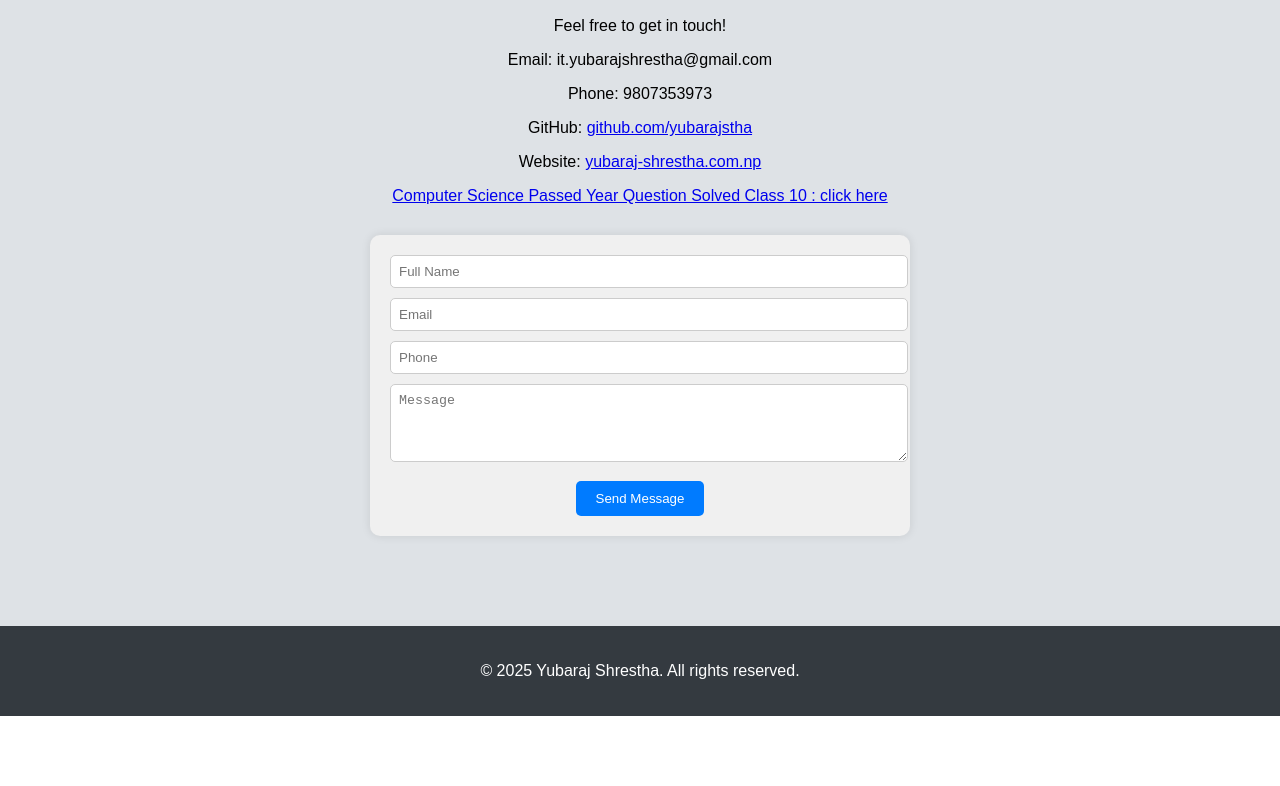
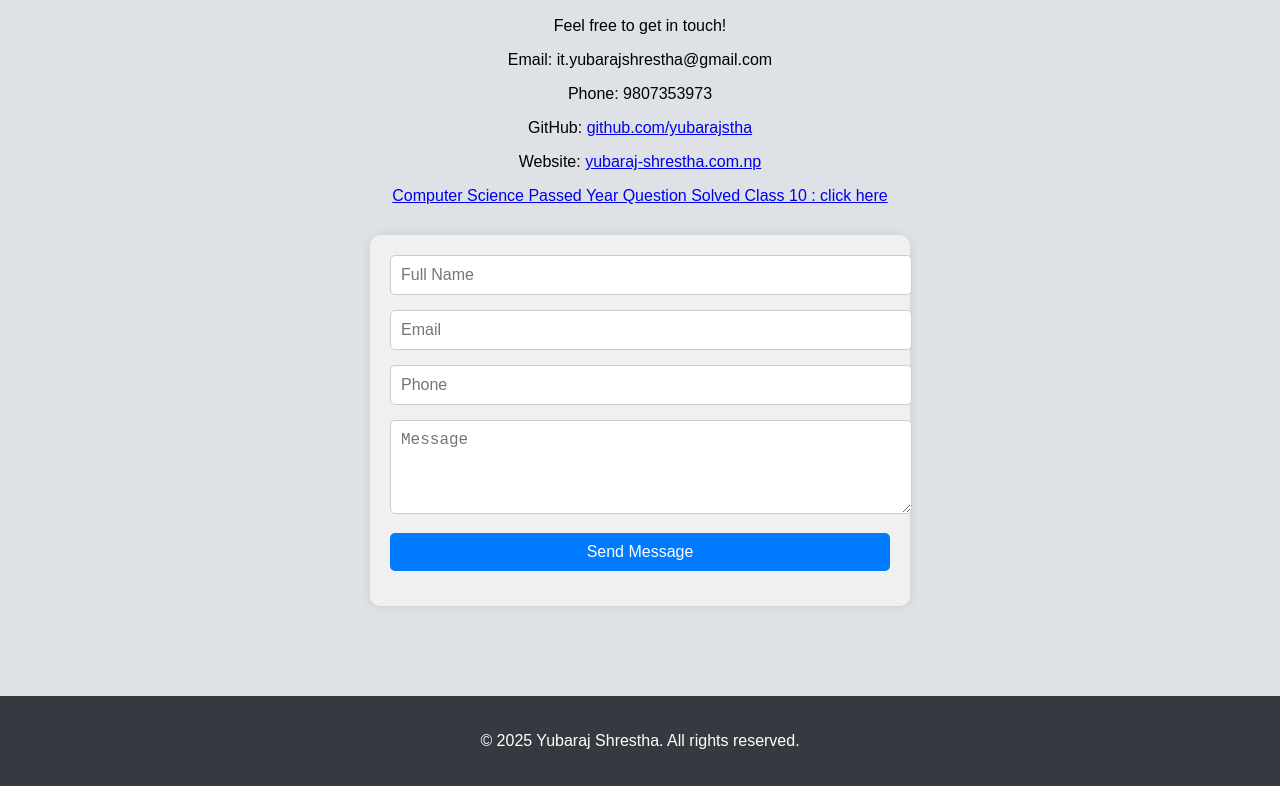
Before and after one commit to sthayubaraj/port, a plain HTML site: page index.html in a window 1280 px wide. Shown: the part 1021-1807 px from the top of the page. Before the commit the page ends 1737 px from the top, so only its background shows below. Drawn offline with Linux system fonts and the light colour scheme.

Commit message:
adding some changes

```diff
--- a/index.html
+++ b/index.html
@@ -58,6 +58,7 @@
       text-align: center;
     }
 
+    /* Updated color for #home section */
     #home {
       background-color: #e0e0e0;
     }
@@ -100,6 +101,7 @@
       margin: 20px auto;
     }
 
+    /* Fade-in-out animation */
     .fade-text {
       animation: fadeInOut 3s ease-in-out infinite;
       font-weight: bold;
@@ -110,9 +112,47 @@
       50% { opacity: 1; }
       100% { opacity: 0; }
     }
+
+    /* Contact form styling */
+    .contact-form {
+      max-width: 500px;
+      margin: 30px auto;
+      background-color: #f0f0f0;
+      padding: 20px;
+      border-radius: 10px;
+      box-shadow: 0 0 10px rgba(0,0,0,0.1);
+    }
+
+    .contact-form input,
+    .contact-form textarea {
+      width: 100%;
+      padding: 10px;
+      margin-bottom: 15px;
+      border: 1px solid #ccc;
+      border-radius: 5px;
+      font-size: 1rem;
+    }
+
+    .contact-form input[type="submit"] {
+      background-color: #007BFF;
+      color: white;
+      border: none;
+      cursor: pointer;
+      font-size: 1rem;
+    }
+
+    .contact-form input[type="submit"]:hover {
+      background-color: #0056b3;
+    }
   </style>
 </head>
 <body>
+
+  <nav>
+    <a href="#home">Home</a>
+    <a href="#about">About</a>
+    <a href="#contact">Contact</a>
+  </nav>
 
   <section id="home">
     <img src="https://encrypted-tbn0.gstatic.com/images?q=tbn:ANd9GcSC0xEpDnBr9tR5P4rdwdf8eCpyXqcGBctJMQ&s"
@@ -139,33 +179,20 @@
     <p>Website: <a href="http://yubaraj-shrestha.com.np" target="_blank">yubaraj-shrestha.com.np</a></p>
     <p><a href="https://seeqbasicomputer.blogspot.com/">Computer Science Passed Year Question Solved Class 10 : click here</a></p>
 
-    <!-- Contact Form -->
-    <form action="mailto:it.yubarajshrestha@gmail.com" method="post" enctype="text/plain"
-          style="max-width: 500px; margin: 30px auto; background-color: #f0f0f0; padding: 20px; border-radius: 10px; box-shadow: 0 0 10px rgba(0,0,0,0.1);">
+    <form action="https://formsubmit.co/it.yubarajshrestha@gmail.com" method="POST" class="contact-form">
+      <input type="hidden" name="_captcha" value="false">
 
-      <input type="text" name="name" required
-             placeholder="Full Name"
-             style="width: 100%; padding: 8px; margin-bottom: 10px; border: 1px solid #ccc; border-radius: 5px;"><br>
-
-      <input type="email" name="email" required
-             placeholder="Email"
-             style="width: 100%; padding: 8px; margin-bottom: 10px; border: 1px solid #ccc; border-radius: 5px;"><br>
-
-      <input type="tel" name="phone"
-             placeholder="Phone"
-             style="width: 100%; padding: 8px; margin-bottom: 10px; border: 1px solid #ccc; border-radius: 5px;"><br>
-
-      <textarea name="message" rows="4" required
-                placeholder="Message"
-                style="width: 100%; padding: 8px; margin-bottom: 15px; border: 1px solid #ccc; border-radius: 5px;"></textarea><br>
-
-      <input type="submit" value="Send Message"
-             style="background-color: #007BFF; color: white; border: none; padding: 10px 20px; cursor: pointer; border-radius: 5px;">
+      <input type="text" name="name" placeholder="Full Name" required>
+      <input type="email" name="email" placeholder="Email" required>
+      <input type="tel" name="phone" placeholder="Phone">
+      <textarea name="message" rows="4" placeholder="Message" required></textarea>
+      <input type="submit" value="Send Message">
     </form>
   </section>
 
   <footer>
     <p>&copy; 2025 Yubaraj Shrestha. All rights reserved.</p>
   </footer>
+
 </body>
 </html>
```
